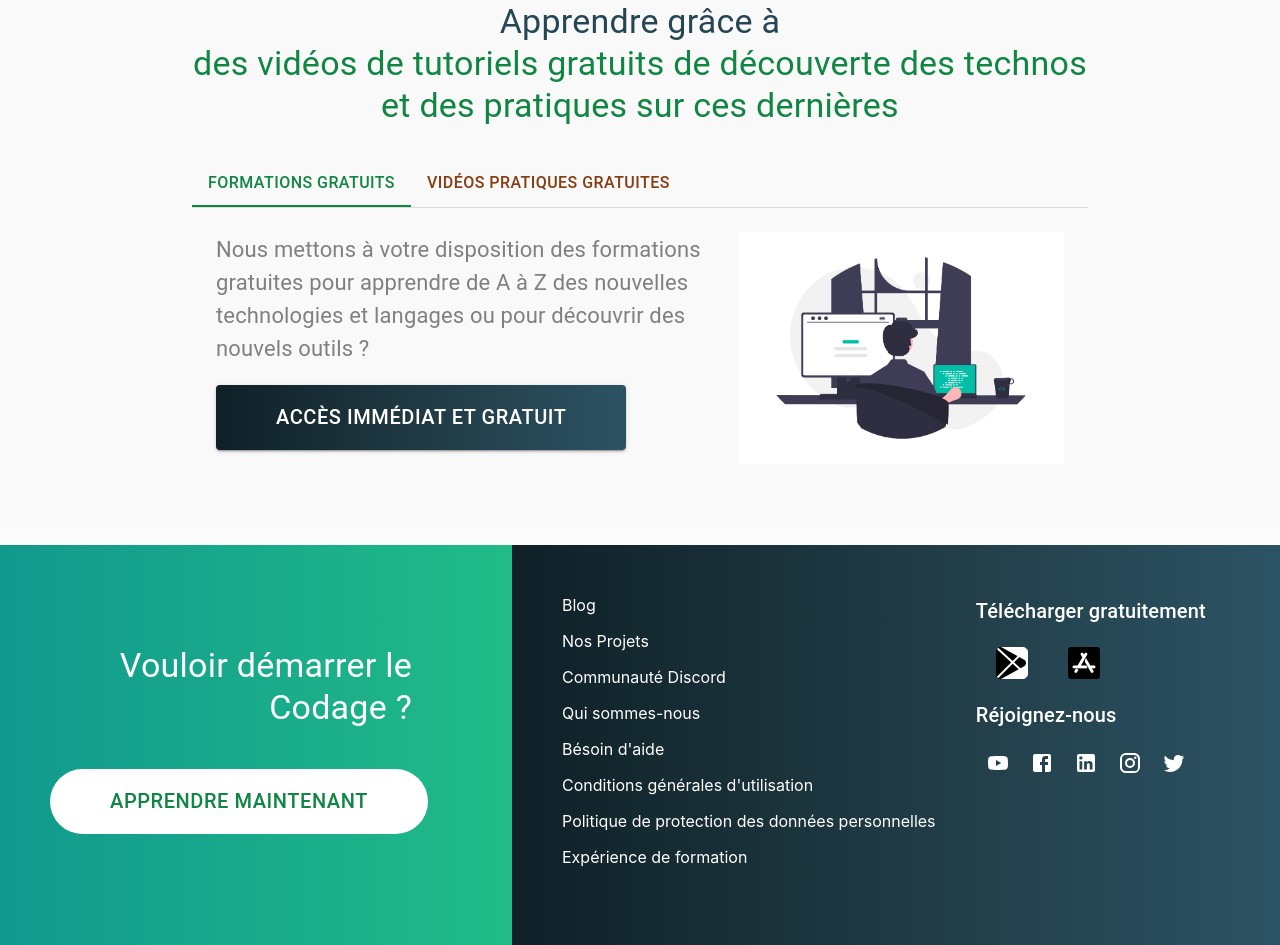
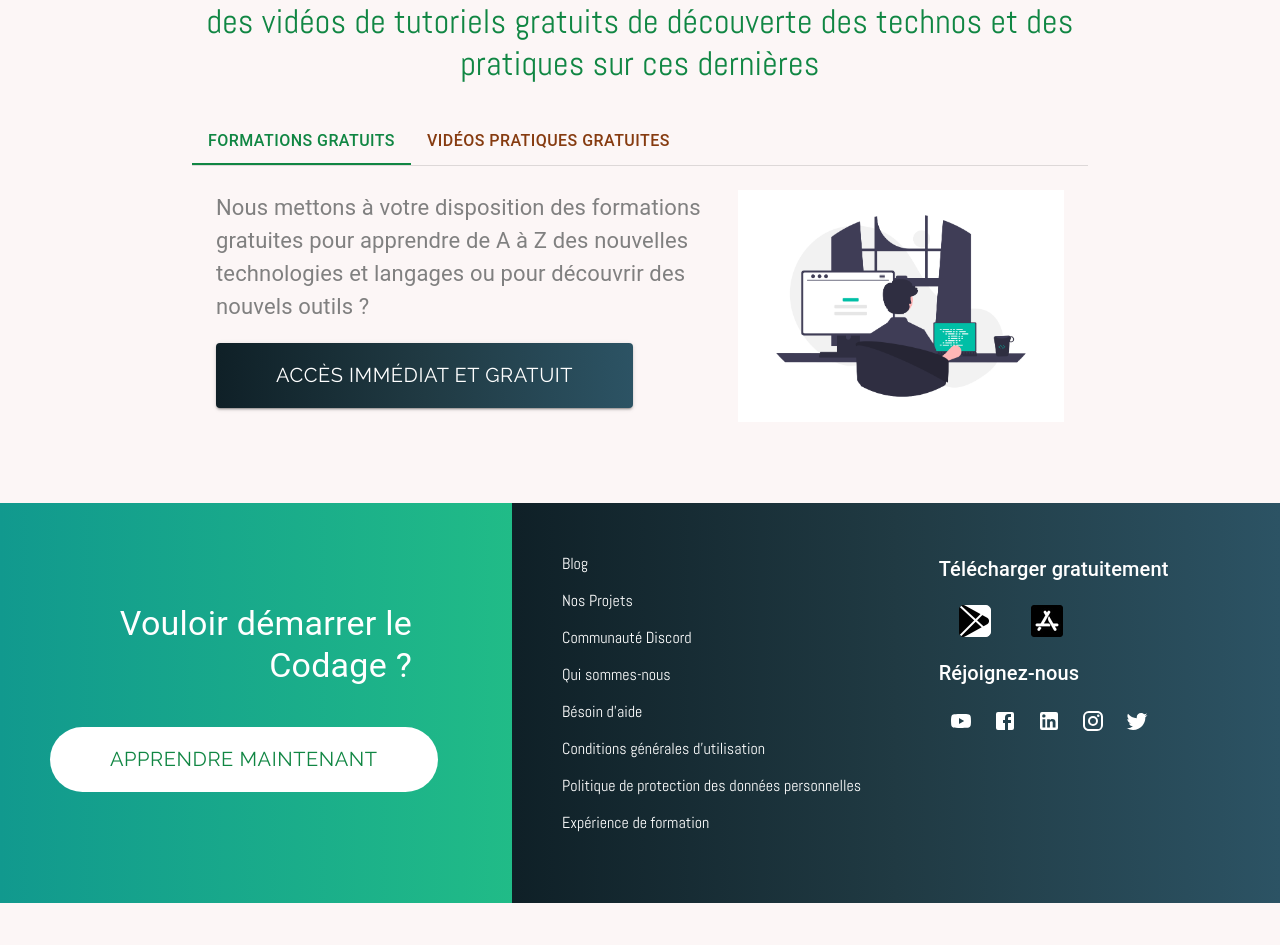
Before and after one commit to RobertEnagnon/plateforme, a React (Create React App) app: page / in a window 1280 px wide. Shown: the part 2172-3117 px from the top of the page. After the commit the page ends 3075 px from the top, so only its background shows below. Built offline with nearby package versions, Linux system fonts and the light colour scheme.

Commit message:
ajout de police

```diff
--- a/src/App.css
+++ b/src/App.css
@@ -1,3 +1,8 @@
+
+body{
+    background: #fcf6f6  !important;
+    font-family: 'Abel', sans-serif !important;
+}
 .mainBg{
-    background: #f8f8f88e;
+    padding-bottom: 20px;
 }
--- a/src/components/banner/Banner.css
+++ b/src/components/banner/Banner.css
@@ -7,12 +7,16 @@
 
 .ronasdev{
     color: rgb(0, 255, 157);
+    font-family: 'Rubik', sans-serif !important;
 }
 .principal{
     word-wrap: break-word;
     color: rgba(255, 255, 255, 0.856);
     font-size: 24px;
 
+}
+.title{
+    font-family: 'Abel', sans-serif !important;
 }
 
 
--- a/src/components/homeFooter/HomeFooter.css
+++ b/src/components/homeFooter/HomeFooter.css
@@ -4,7 +4,7 @@
     background: var(--greenBg);
     color: rgb(253, 243, 243);
     font-size: 16px;
-    margin-top: 20px;
+    /* margin-top: 20px; */
 }
 .homeFooter h4{
     color: white !important;
--- a/src/components/homeFooter/HomeFooter.jsx
+++ b/src/components/homeFooter/HomeFooter.jsx
@@ -4,6 +4,8 @@ import { Link } from 'react-router-dom'
 import { Facebook,LinkedIn,Instagram,YouTube,Twitter,  } from '@mui/icons-material'
 import AppStore32 from '../../assets/images/app-store32.png';
 import GoogleStore32 from '../../assets/images/google-play32.png';
+
+
 
 const HomeFooter = () => {
   return (
--- a/src/components/topbar/Topbar.css
+++ b/src/components/topbar/Topbar.css
@@ -5,6 +5,9 @@
     display: flex;
     justify-content: space-between;
 } */
+.logo{
+    font-family: 'Rubik', sans-serif !important;
+}
 .logo img{
     border-radius: 50%;
     margin-right: 5px;
--- a/src/index.css
+++ b/src/index.css
@@ -1,3 +1,4 @@
+@import url('https://fonts.googleapis.com/css2?family=Abel&family=Raleway&family=Rubik:ital@1&display=swap');
 :root{
   --topbarColor: #108643;
   --bgolor:rgb(0, 255, 157);
@@ -43,6 +44,7 @@ h4{
   font-size: 20px !important;
   transition: ease-in all 0.3s !important;
   white-space: nowrap;
+  font-family: 'Raleway', sans-serif !important;
 }
 
 .btnFirst:hover{
@@ -84,6 +86,7 @@ h4{
     padding:15px 60px !important;
     margin: 40px 0 !important;
     border-radius: 40px !important;
+    font-family: 'Raleway', sans-serif !important;
     transition: ease-in all .3s !important;
 }
 .btnLearn:hover{
@@ -95,5 +98,6 @@ h4{
     font-size: 16px !important;
     padding: 15px 20px !important;
 
+
   }
 }
--- a/src/pages/home/Home.jsx
+++ b/src/pages/home/Home.jsx
@@ -4,14 +4,15 @@ import Banner from '../../components/banner/Banner'
 import Feed from '../../components/feed/Feed'
 import QuickPremium from '../../components/quickPremium/QuickPremium'
 import TutorielFeed from '../../components/tutorielFeed/TutorielFeed'
+import { Box } from '@mui/material'
 const Home = () => {
   return (
-    <div className='home mainBg'>
+    <Box className='home mainBg'>
         <Banner/>
         <Feed/>
         <QuickPremium/>
         <TutorielFeed/>
-    </div>
+    </Box>
   )
 }
 
--- a/src/pages/project/Project.jsx
+++ b/src/pages/project/Project.jsx
@@ -84,7 +84,7 @@ const Project = () => {
   });
 
   return (
-    <Box>
+    <Box className="mainBg">
       {/* Bannière */}
       <Box
         sx={{
@@ -132,7 +132,7 @@ const Project = () => {
         <Grid container spacing={3}>
           {filteredProjects.map((project) => (
             <Grid item key={project.id} xs={12} sm={6} md={4}>
-              <Box sx={{ p: 2, border: '1px solid #e0e0e0', borderRadius: 4, boxShadow: '0 0 1px black '}}>
+              <Box bgcolor={'#fff'} sx={{ p: 2, border: '1px solid #e0e0e0', borderRadius: 4, boxShadow: '0 0 1px black '}}>
                 <img src={project.imageUrl} alt={project.title} style={{ width: '100%', height: 200, objectFit: 'cover' }} />
                 <Typography variant="h6" gutterBottom mt={2}>
                   {project.title}
--- a/src/pages/signIn/SignIn.jsx
+++ b/src/pages/signIn/SignIn.jsx
@@ -42,8 +42,8 @@ export default function SignIn() {
   };
 
   return (
-    <ThemeProvider theme={defaultTheme}>
-      <Grid container component="main" sx={{ height: '100vh' }} className='mainBg'>
+    <ThemeProvider theme={defaultTheme} >
+      <Grid container component="main" sx={{ height: '100vh' }} >
         <CssBaseline />
         <Grid
           item
--- a/src/pages/signUp/SignUp.jsx
+++ b/src/pages/signUp/SignUp.jsx
@@ -43,7 +43,7 @@ export default function SignUp() {
 
   return (
     <ThemeProvider theme={defaultTheme}>
-      <Container component="main" maxWidth="xs" className='mainBg'>
+      <Container component="main" maxWidth="xs" sx={{background:'#fff', mb:5, pb:2, borderRadius:5}}>
         <CssBaseline />
         <Box
           sx={{
@@ -139,7 +139,7 @@ export default function SignUp() {
             </Grid>
           </Box>
         </Box>
-        <Copyright sx={{ mt: 5 }} />
+        <Copyright sx={{ mt: 4 }} />
       </Container>
     </ThemeProvider>
   );
--- a/src/pages/tutorialShow/TutorialShow.jsx
+++ b/src/pages/tutorialShow/TutorialShow.jsx
@@ -36,11 +36,11 @@ const TutorialShow = () => {
     <Grid container justifyContent="space-between" alignItems="center" mt={2}>
 
       {/* Niveau du tutoriel */}
-      <Button variant="contained" color="secondary">
+      <Button variant="text" color="warning" disableElevation>
          {tutorial.level}
       </Button>
       {/* Lien de téléchargement */}
-      <Button variant="outlined" href={tutorial.downloadLink} startIcon={<GetAppIcon />} download target="_blank">
+      <Button variant="outlined" href={tutorial.downloadLink} startIcon={<GetAppIcon />} color="success" download  target="_blank">
         Télécharger
       </Button>
     </Grid>
```
